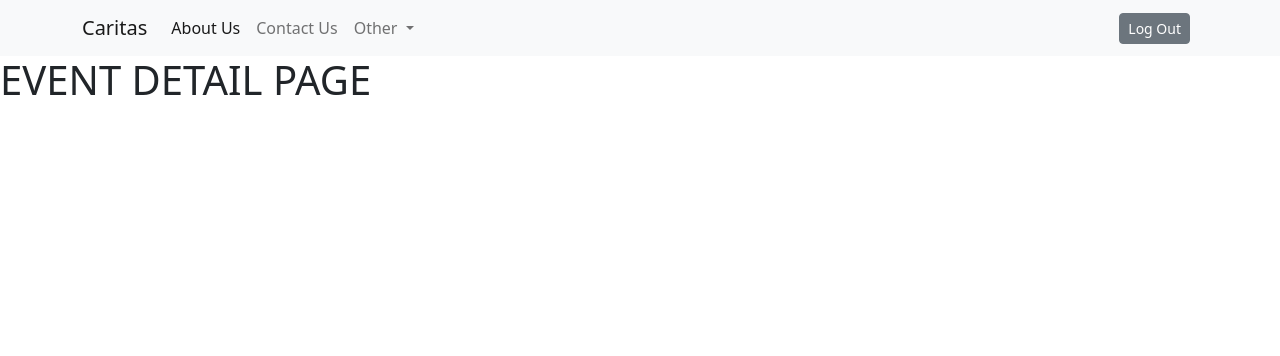
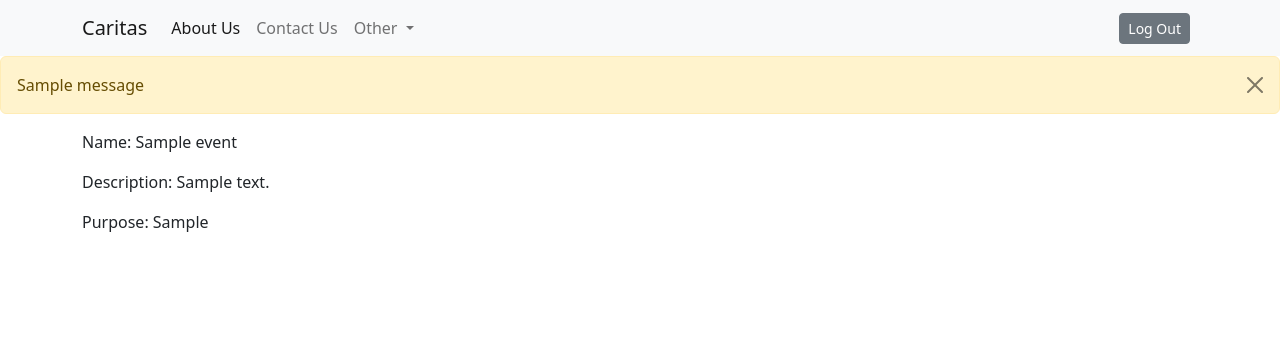
Before and after one commit to siya1429/caritas, a Django app: page /events/1/detail/ in a window 1280 px wide. Shown: the top 356 px of the page. Run offline with Django 4.2, Linux system fonts and the light colour scheme; a user stored in the database is signed in; tables that the repository leaves empty hold one stand-in row (values such as "Sample post"); one stand-in notice (Sample message) is shown.

Commit message:
error messages added

```diff
--- a/events/views.py
+++ b/events/views.py
@@ -1,15 +1,26 @@
 from django.shortcuts import render, redirect
 from django.contrib.auth.decorators import login_required
+from .models import Event
+from django.contrib import messages
 
-import events
-from .models import Event
+
 # Create your views here.
+
+@login_required(login_url='login')
 def detail(request, id):
-  return render(request, 'events/detail.html')
+  try:
+    event = Event.objects.get(id=id, user=request.user)
+    context = {
+      'event' : event
+    }
+    return render(request, 'events/detail.html', context)
+  except Event.DoesNotExist:
+    messages.error(request, 'Event not found')
+    return redirect('event_list')
 
 @login_required(login_url='login')
 def list(request):
-    events = Event.objects.filter( user=request.user )
+    events = Event.objects.filter(user=request.user)
     context ={
       'events' : events
     }
--- a/templates/base.html
+++ b/templates/base.html
@@ -50,7 +50,11 @@
                 Other
               </a>
               <ul class="dropdown-menu">
-                <li><a class="dropdown-item" href="{% url 'profile' %}">Profile</a></li>
+                <li>
+                  <a class="dropdown-item" href="{% url 'profile' %}"
+                    >Profile</a
+                  >
+                </li>
                 <li><a class="dropdown-item" href="#">Another action</a></li>
                 <li><hr class="dropdown-divider" /></li>
                 <li>
@@ -83,6 +87,21 @@
       </div>
     </nav>
 
+    {% if messages %}
+    {% for message in messages %}
+    <div class="alert alert-warning alert-dismissible fade show" role="alert">
+      {{message}}
+      <button
+        type="button"
+        class="btn-close"
+        data-bs-dismiss="alert"
+        aria-label="Close"
+      ></button>
+    </div>
+    {% endfor %}
+    {% endif %}
+
+
     {% block content %} {% endblock content %}
 
     <script
--- a/templates/events/detail.html
+++ b/templates/events/detail.html
@@ -2,7 +2,12 @@
 {% block content %}
 
 
-<h1>EVENT DETAIL PAGE</h1>
+<div class="container">
+  <p>Name: {{ event.name }}</p>
+  <p>Description: {{event.description}}</p>
+  <p>Purpose: {{event.purpose}}</p>
+
+</div>
 
 
 {% endblock content %}
--- a/templates/events/list.html
+++ b/templates/events/list.html
@@ -6,7 +6,11 @@
   <div class="card" style="width: 18rem;">
     <ul class="list-group list-group-flush">
       {% for event in events %}
-      <li class="list-group-item">Name : {{ event.name }}</li>
+      <li class="list-group-item">
+        Name : {{ event.name }}
+        <a href="{% url 'event_detail' id=event.id %}" class="btn btn-primary btn-sm">View Details</a>
+
+      </li>
       {% endfor %}
     </ul>
   </div>
--- a/users/views.py
+++ b/users/views.py
@@ -2,7 +2,10 @@ from django.shortcuts import render, redirect
 from django.contrib.auth import authenticate, login,logout
 from .models import User
 from django.contrib.auth.decorators import login_required
+from django.contrib import messages
 # Create your views here.
+
+
 def login_view(request):
   if request.method == 'POST':
     email = request.POST.get('email')
@@ -12,6 +15,7 @@ def login_view(request):
     if user is not None:
       login(request, user)
       return redirect('index')
+    messages.error(request, 'Invalid Credentials')
   return render(request, 'users/login.html')
 
 def logout_view(request):
```
